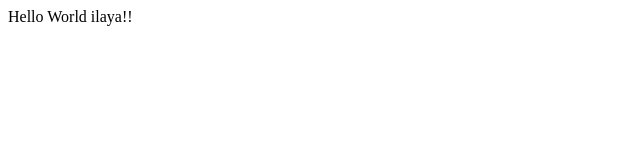
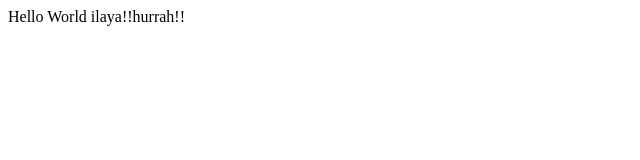
Before and after one commit to Sivasankari3010/Practice, a plain HTML site: page index.html in a window 1280 px wide. Shown: the full height of the page, 0-640 px from the left. Drawn offline with Linux system fonts and the light colour scheme.

Commit message:
Update index.html

```diff
--- a/index.html
+++ b/index.html
@@ -1 +1 @@
-<p>Hello World ilaya!!</p>
+<p>Hello World ilaya!!hurrah!!</p>
```
